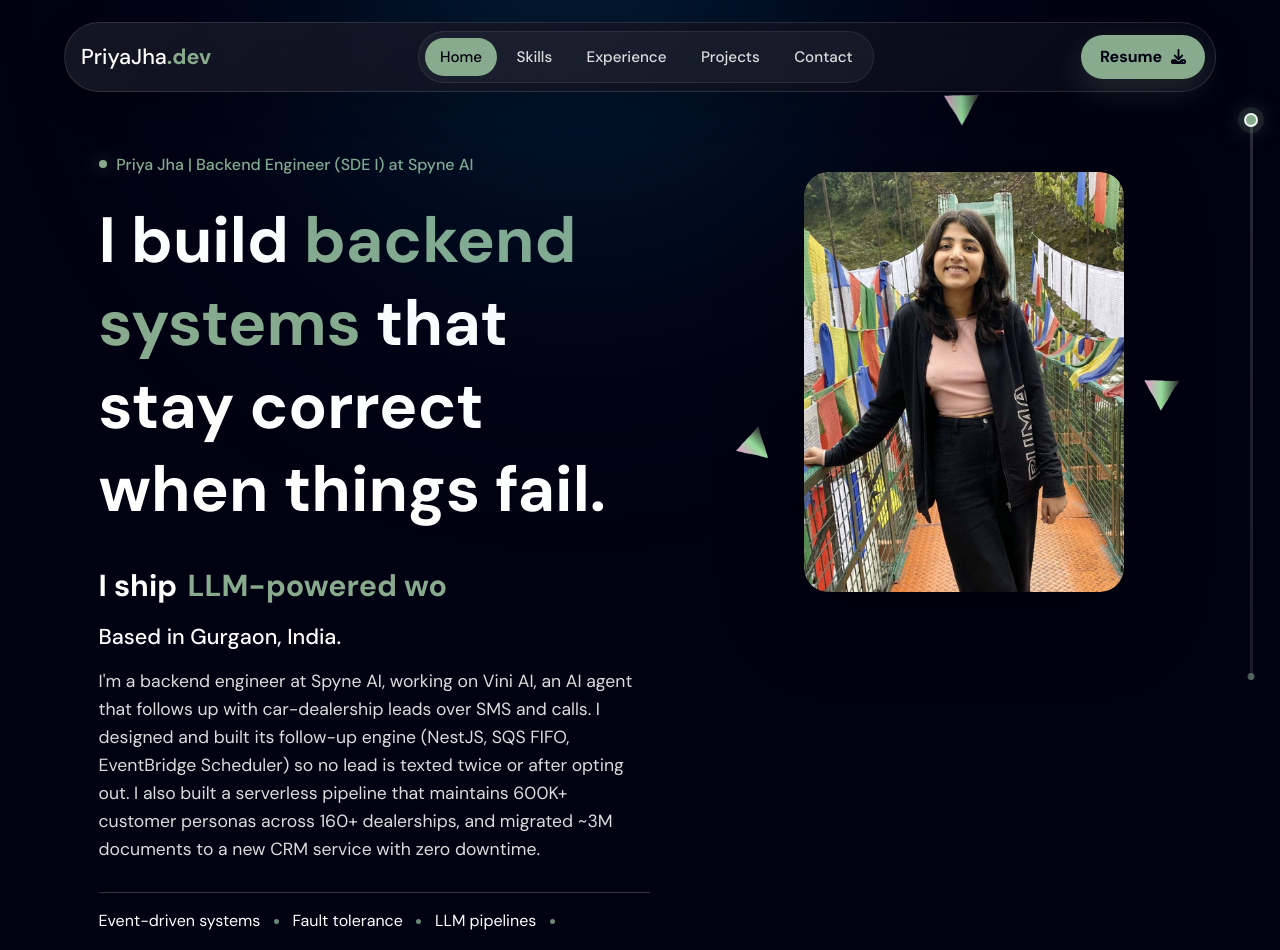
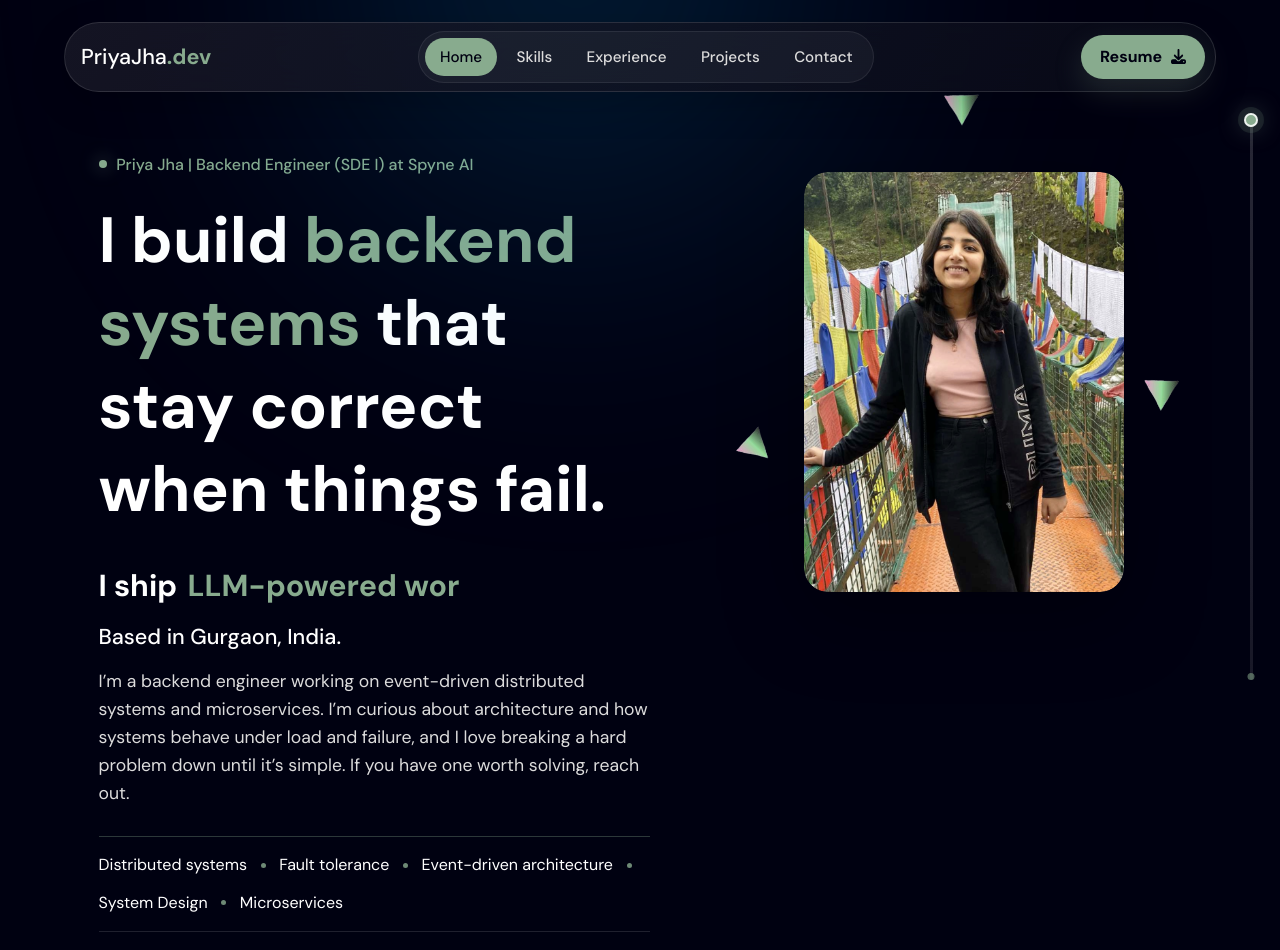
Before and after one commit to mikasa-404/main-portfolio, a React (Create React App) app: page / in a window 1280 px wide. Shown: the top 950 px of the page. Built offline with nearby package versions, Linux system fonts and the light colour scheme; the HTML template or start-up script is replaced by a standard one.

Commit message:
updatded showcase

```diff
--- a/src/components/Showcase.js
+++ b/src/components/Showcase.js
@@ -68,16 +68,18 @@ const Showcase = () => {
             <TypingText>
               <TypeAnimation
                 sequence={[
-                  "event-driven pipelines",
+                  "event-driven systems",
                   1000,
-                  "idempotent consumers",
+                  "reliable microservices",
                   1000,
                   "LLM-powered workflows",
                   1000,
-                  "zero-downtime migrations",
+                  "serverless workflows",
                   1000,
-                  "search read models",
+                  "fault-tolerant pipelines",
                   1000,
+                  "real-time data pipelines",
+                  1000
                 ]}
                 speed={50}
                 repeat={Infinity}
@@ -92,23 +94,19 @@ const Showcase = () => {
               maxWidth: "680px",
             }}
           >
-            I'm a backend engineer at Spyne AI, working on Vini AI, an AI
-            agent that follows up with car-dealership leads over SMS and
-            calls. I designed and built its follow-up engine (NestJS, SQS
-            FIFO, EventBridge Scheduler) so no lead is texted twice or after
-            opting out. I also built a serverless pipeline that maintains
-            600K+ customer personas across 160+ dealerships, and migrated ~3M
-            documents to a new CRM service with zero downtime.
+            I’m a backend engineer working on event-driven distributed systems and microservices. I’m curious about architecture and how systems behave under load and failure, and I love breaking a hard problem down until it’s simple. If you have one worth solving, reach out.
           </ParaText>
 
           <HeroFlow aria-label="Engineering focus areas">
-            <HeroFlowItem>Event-driven systems</HeroFlowItem>
+            <HeroFlowItem>Distributed systems</HeroFlowItem>
             <HeroFlowDivider />
             <HeroFlowItem>Fault tolerance</HeroFlowItem>
             <HeroFlowDivider />
-            <HeroFlowItem>LLM pipelines</HeroFlowItem>
+            <HeroFlowItem>Event-driven architecture</HeroFlowItem>
             <HeroFlowDivider />
-            <HeroFlowItem>Data migrations</HeroFlowItem>
+            <HeroFlowItem>System Design</HeroFlowItem>
+                        <HeroFlowDivider />
+            <HeroFlowItem>Microservices</HeroFlowItem>
           </HeroFlow>
 
           <FlexContainer gap="20px" responsiveFlex>
```
